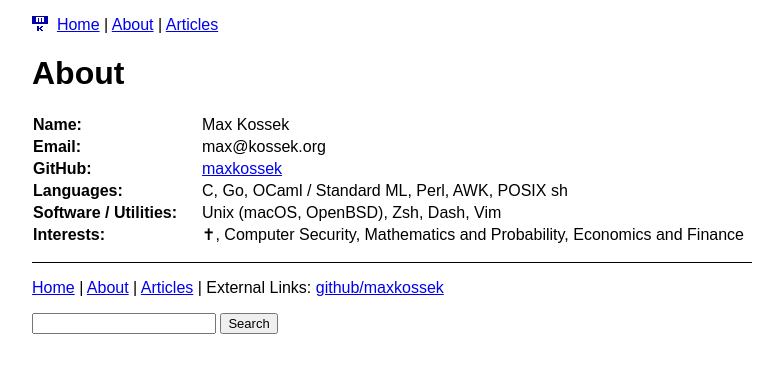
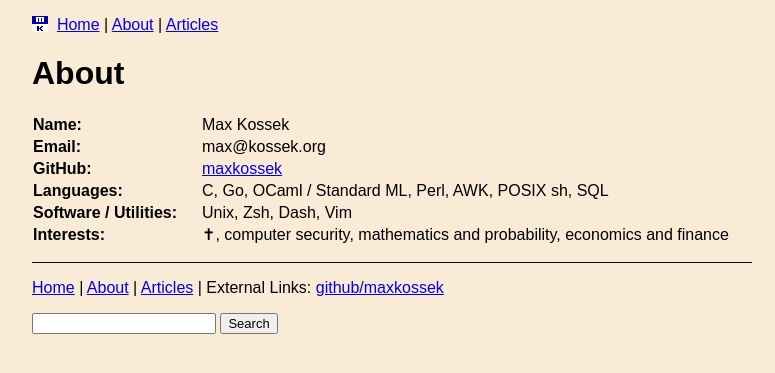
Before and after one commit to maxkossek/maxkossek.github.io, a Jekyll site: the page built from about.html, in a window 1280 px wide. Shown: the top 373 px of the page, without its empty margins (248-1023 px from the left). Built offline with Jekyll 4.4.1, drawn with Linux system fonts in a browser that asks for light colours.

Commit message:
Change site background.

```diff
--- a/about.html
+++ b/about.html
@@ -16,9 +16,9 @@ sitemap:
 <tr><td><strong>Name:</strong></td><td>Max Kossek</td></tr>
 <tr><td><strong>Email:</strong></td><td>max@kossek.org</td></tr>
 <tr><td><strong>GitHub:</strong></td><td><a rel="external" target="_blank" href="https://github.com/maxkossek">maxkossek</a></td></tr>
-<tr><td><strong>Languages:</strong></td><td>C, Go, OCaml / Standard ML, Perl, AWK, POSIX sh</td></tr>
-<tr><td><strong>Software / Utilities:</strong></td><td>Unix (macOS, OpenBSD), Zsh, Dash, Vim</td></tr>
-<tr><td><strong>Interests:</strong></td><td>✝, Computer Security, Mathematics and Probability, Economics and Finance</td></tr>
+<tr><td><strong>Languages:</strong></td><td>C, Go, OCaml / Standard ML, Perl, AWK, POSIX sh, SQL</td></tr>
+<tr><td><strong>Software / Utilities:</strong></td><td>Unix, Zsh, Dash, Vim</td></tr>
+<tr><td><strong>Interests:</strong></td><td>✝, computer security, mathematics and probability, economics and finance</td></tr>
 </table>
 </p>
 
--- a/css/main.css
+++ b/css/main.css
@@ -3,6 +3,7 @@ body {
 	text-rendering: optimizeLegibility;
 	padding: 0.5rem;
 	font-family: sans-serif;
+	background: antiquewhite;
 }
 main, footer, header {
 	margin: auto;
@@ -23,6 +24,7 @@ pre, code {
 pre {
 	padding: 0.5rem;
 	border: 1px solid lightgray;
+	background: whitesmoke;
 }
 
 /* Page Elements */
```
Also changed, not shown: other parts of about.html (+1 -1 lines).
